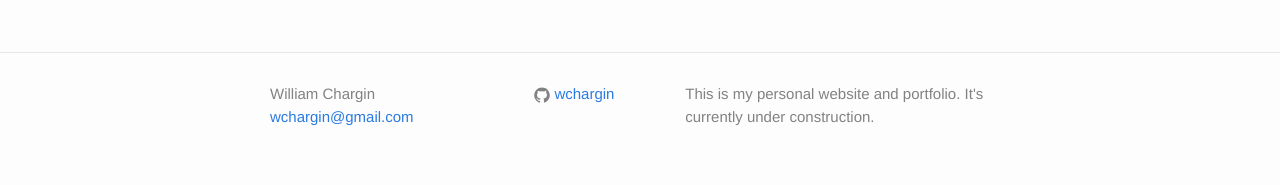
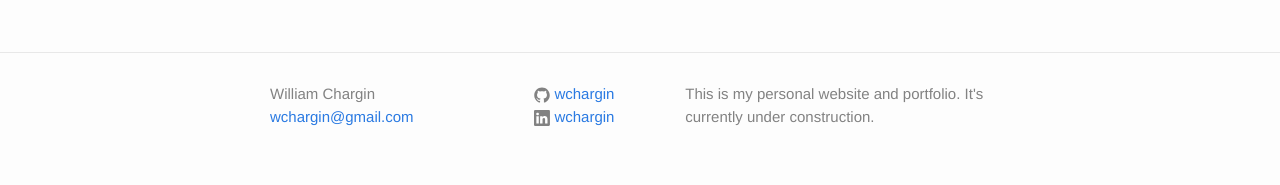
Before and after one commit to wchargin/wchargin.github.io, a Jekyll site: the page built from projects/index.html, in a window 1280 px wide. Shown: the part 973-1158 px from the top of the page. Built offline with Jekyll 4.4.1, drawn with Linux system fonts in a browser that asks for light colours; nearby versions of some CDN libraries.

Commit message:
Add LinkedIn in footer

```diff
--- a/_config.yml
+++ b/_config.yml
@@ -8,6 +8,7 @@ baseurl: "" # the subpath of your site, e.g. /blog/
 url: "http://wchargin.github.io" # the base hostname & protocol for your site
 highlighter: pygments
 github_username: wchargin
+linkedin_username: wchargin
 
 # Build settings
 markdown: kramdown
--- a/_includes/footer.html
+++ b/_includes/footer.html
@@ -40,6 +40,23 @@
             </a>
           </li>
           {% endif %}
+
+          {% if site.linkedin_username %}
+          <li>
+            <a href="https://linkedin.com/in/{{ site.linkedin_username }}">
+              <span class="icon  icon--linkedin">
+                <svg viewBox="0 0 16 16">
+  <rect fill="#ffffff" id="canvas_background" height="402" width="582" y="-1" x="-1"/>
+                  <path fill="#828282" fill-rule="nonzero" id="path14" d="m1.124998,0.000002c-0.653012,0 -1.187502,0.523405 -1.187502,1.156254l0,13.687503c0,0.633036 0.534489,1.156223 1.187502,1.156223l13.624993,0c0.652997,0 1.187502,-0.523188 1.187502,-1.156223l0,-13.687503c0,-0.632849 -0.534505,-1.156254 -1.187502,-1.156254l-13.624993,0z"/>
+                  <path style="fill: #ffffff !important" fill-rule="evenodd" id="path28" d="m3.593744,2.687482c-0.826662,0 -1.375003,0.541096 -1.375003,1.250028c0,0.693323 0.532748,1.249997 1.343755,1.249997l0.031263,0c0.842737,0 1.343755,-0.556674 1.343755,-1.249997c-0.015702,-0.708932 -0.517,-1.250028 -1.343755,-1.250028l-0.000016,0zm-1.218749,3.468762l0,7.250002l2.406251,0l0,-7.250002l-2.406251,0z"/>
+                  <path style="fill: #ffffff !important" fill-rule="evenodd" id="path30" d="m10.71874,6.000007c-1.303708,0 -1.869508,0.725534 -2.187487,1.218749l0,-1.062511l-2.406267,0c0.031699,0.677933 0,7.250002 0,7.250002l2.406267,0l0,-4.062498c0,-0.215936 0.029942,-0.408147 0.093727,-0.562489c0.174691,-0.431434 0.582387,-0.874994 1.249997,-0.874994c0.874466,0 1.218749,0.653712 1.218749,1.624999l0,3.874982l2.406251,0l0,-4.156241c0,-2.21917 -1.191279,-3.249998 -2.781253,-3.249998l0.000015,0z"/>
+                </svg>
+              </span>
+
+              <span class="username">{{ site.linkedin_username }}</span>
+            </a>
+          </li>
+          {% endif %}
         </ul>
       </div>
 
```
